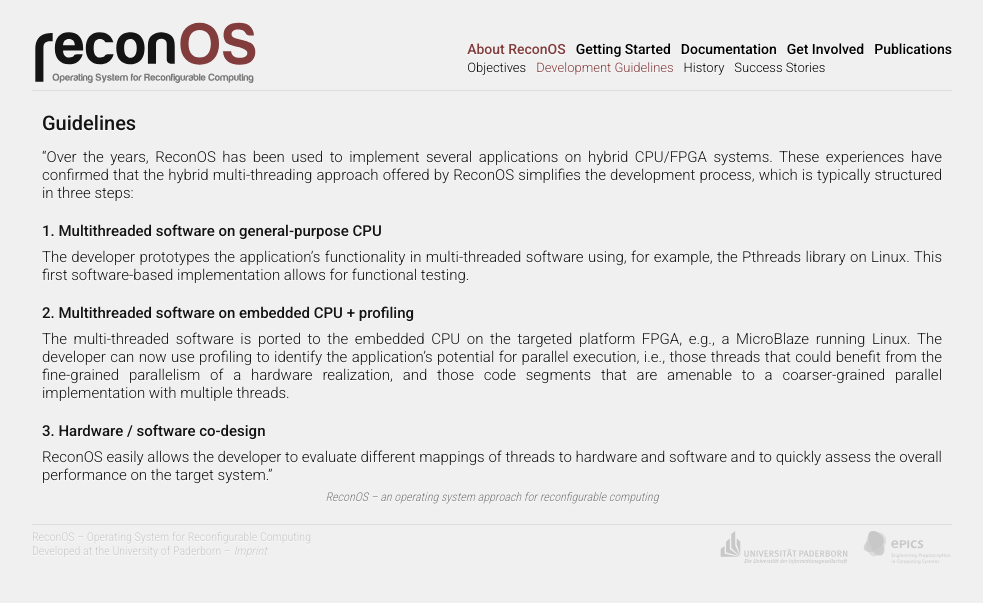
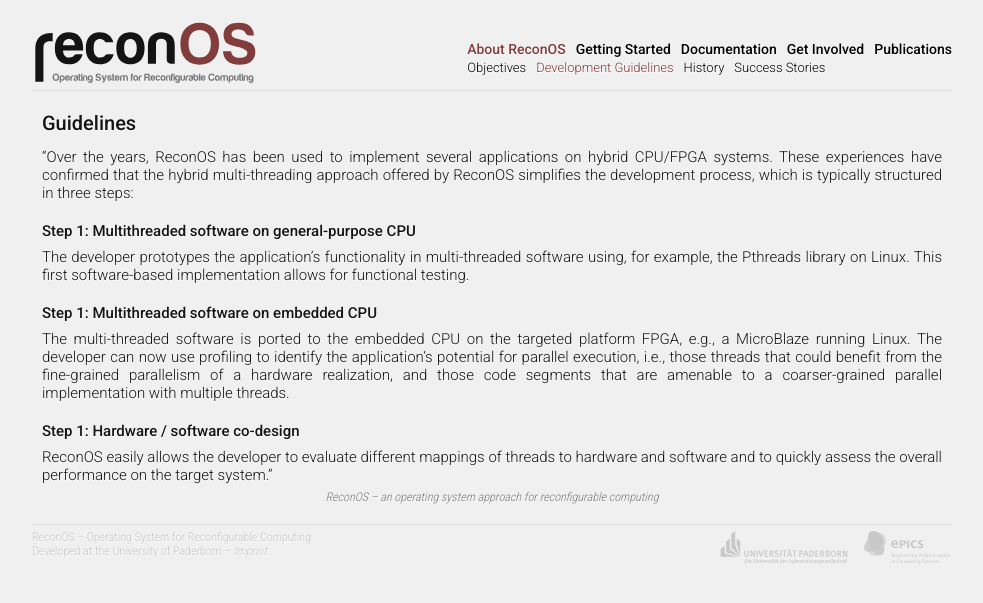
Before and after one commit to ReconOS/reconos.github.io, a Jekyll site: the page built from about/guidelines/index.md, in a window 1280 px wide. Shown: the top 603 px of the page, without its empty margins (148-1131 px from the left). Built offline with Jekyll 4.4.1, drawn with Linux system fonts in a browser that asks for light colours; Markdown is read by kramdown in place of the engine named in the settings.

Commit message:
minor update

```diff
--- a/about/guidelines/index.md
+++ b/about/guidelines/index.md
@@ -6,15 +6,15 @@ layout: page
 
 "Over the years, ReconOS has been used to implement several applications on hybrid CPU/FPGA systems. These experiences have confirmed that the hybrid multi-threading approach offered by ReconOS simplifies the development process, which is typically structured in three steps:
 
-## 1. Multithreaded software on general-purpose CPU
+## Step 1: Multithreaded software on general-purpose CPU
 
 The developer prototypes the application's functionality in multi-threaded software using, for example, the Pthreads library on Linux. This first software-based implementation allows for functional testing.
 
-## 2. Multithreaded software on embedded CPU + profiling
+## Step 1: Multithreaded software on embedded CPU
 
 The multi-threaded software is ported to the embedded CPU on the targeted platform FPGA, e.g., a MicroBlaze running Linux. The developer can now use profiling to identify the application's potential for parallel execution, i.e., those threads that could benefit from the fine-grained parallelism of a hardware realization, and those code segments that are amenable to a coarser-grained parallel implementation with multiple threads.
 
-## 3. Hardware / software co-design
+## Step 1: Hardware / software co-design
 
 ReconOS easily allows the developer to evaluate different mappings of threads to hardware and software and to quickly assess the overall performance on the target system."
 
```
